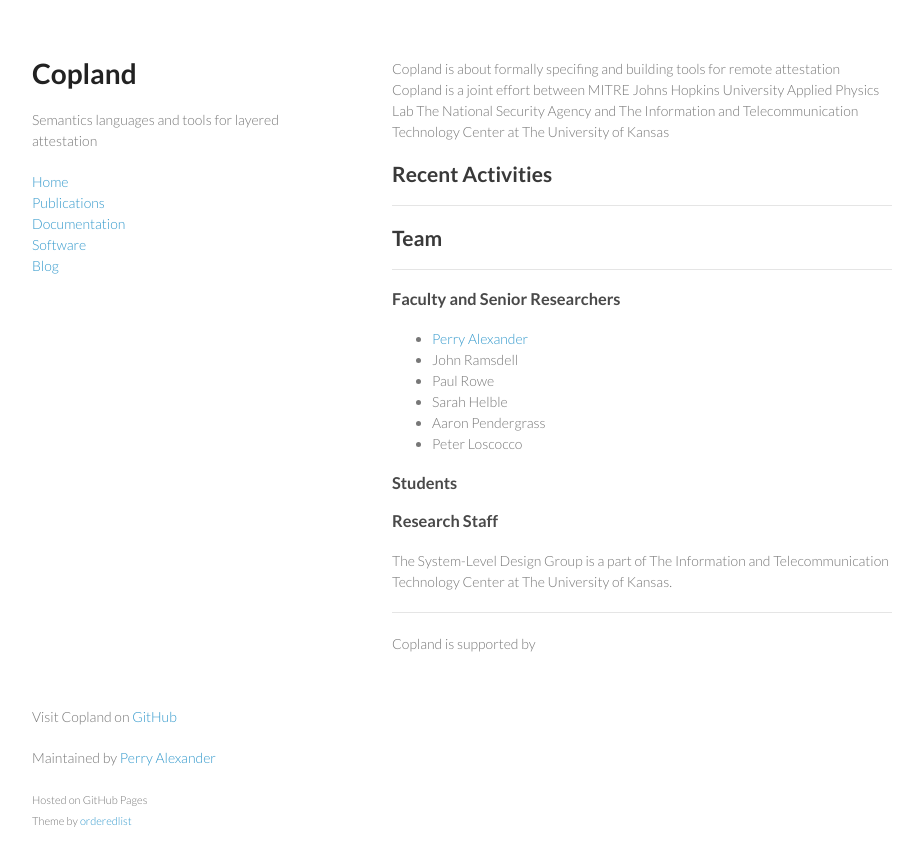
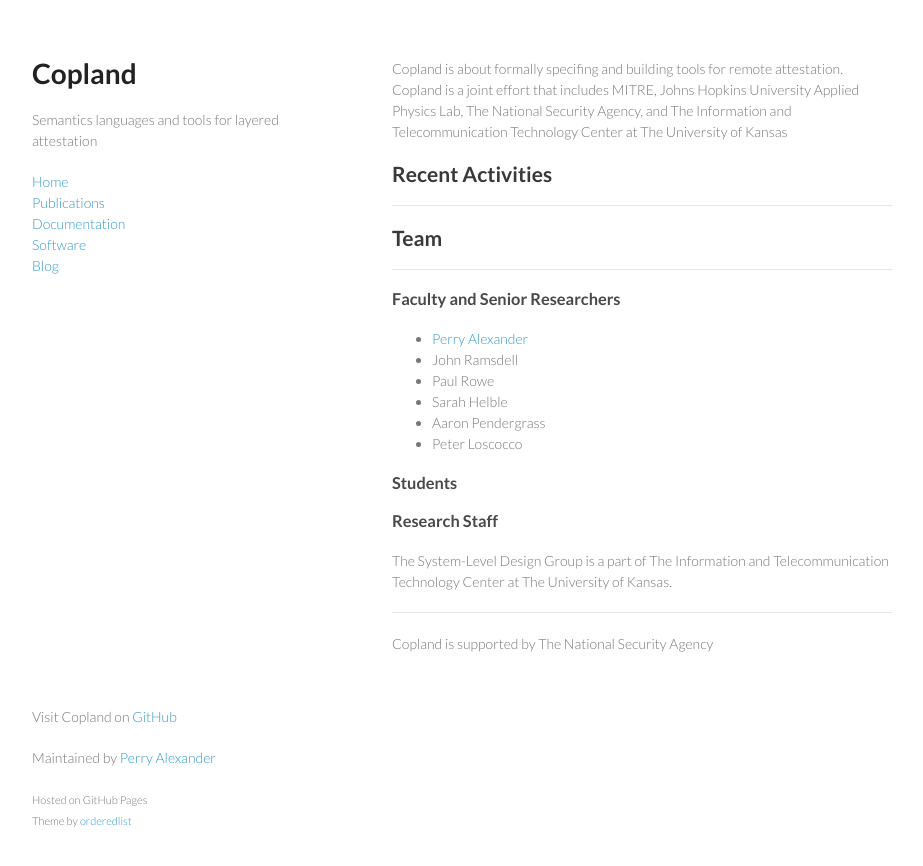
Before and after one commit to ku-sldg/copland, a Jekyll site: the page built from index.md, in a window 1280 px wide. Shown: the top 866 px of the page, without its empty margins (178-1101 px from the left). Built offline with Jekyll 4.4.1, drawn with Linux system fonts in a browser that asks for light colours.

Commit message:
adding sponsors, comas, and periods

```diff
--- a/_config.yml
+++ b/_config.yml
@@ -3,4 +3,5 @@
 title: Copland
 subtitle: Semantics languages and tools for layered attestation
 github: https://github.com/ku-sldg/copland
-description: Copland is about formally specifing and building tools for remote attestation  Copland is a joint effort between MITRE Johns Hopkins University Applied Physics Lab The National Security Agency and The Information and Telecommunication Technology Center at The University of Kansas
+description: Copland is about formally specifing and building tools for remote attestation.  Copland is a joint effort that includes MITRE, Johns Hopkins University Applied Physics Lab, The National Security Agency, and The Information and Telecommunication Technology Center at The University of Kansas
+sponsors: The National Security Agency
```
